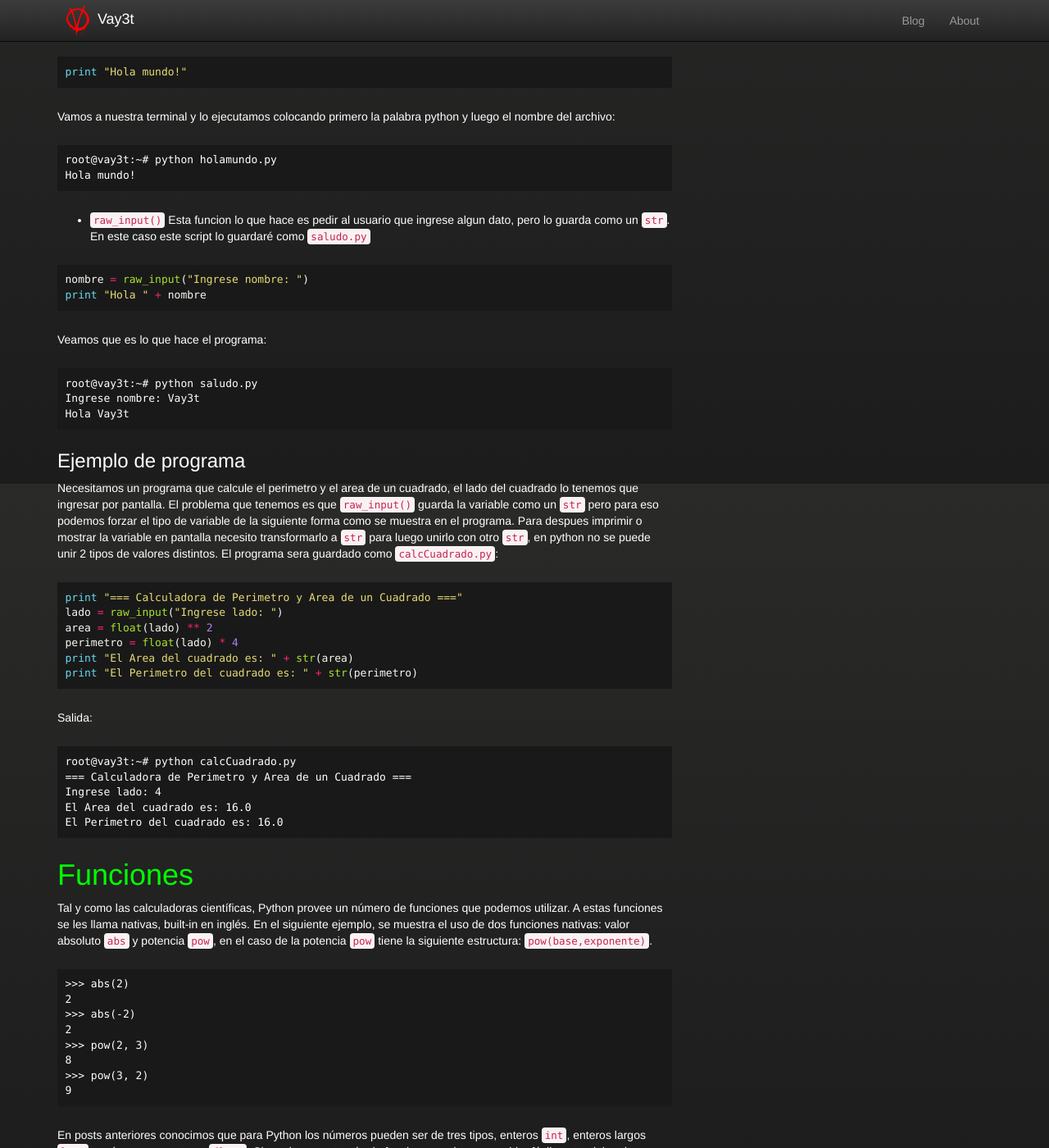
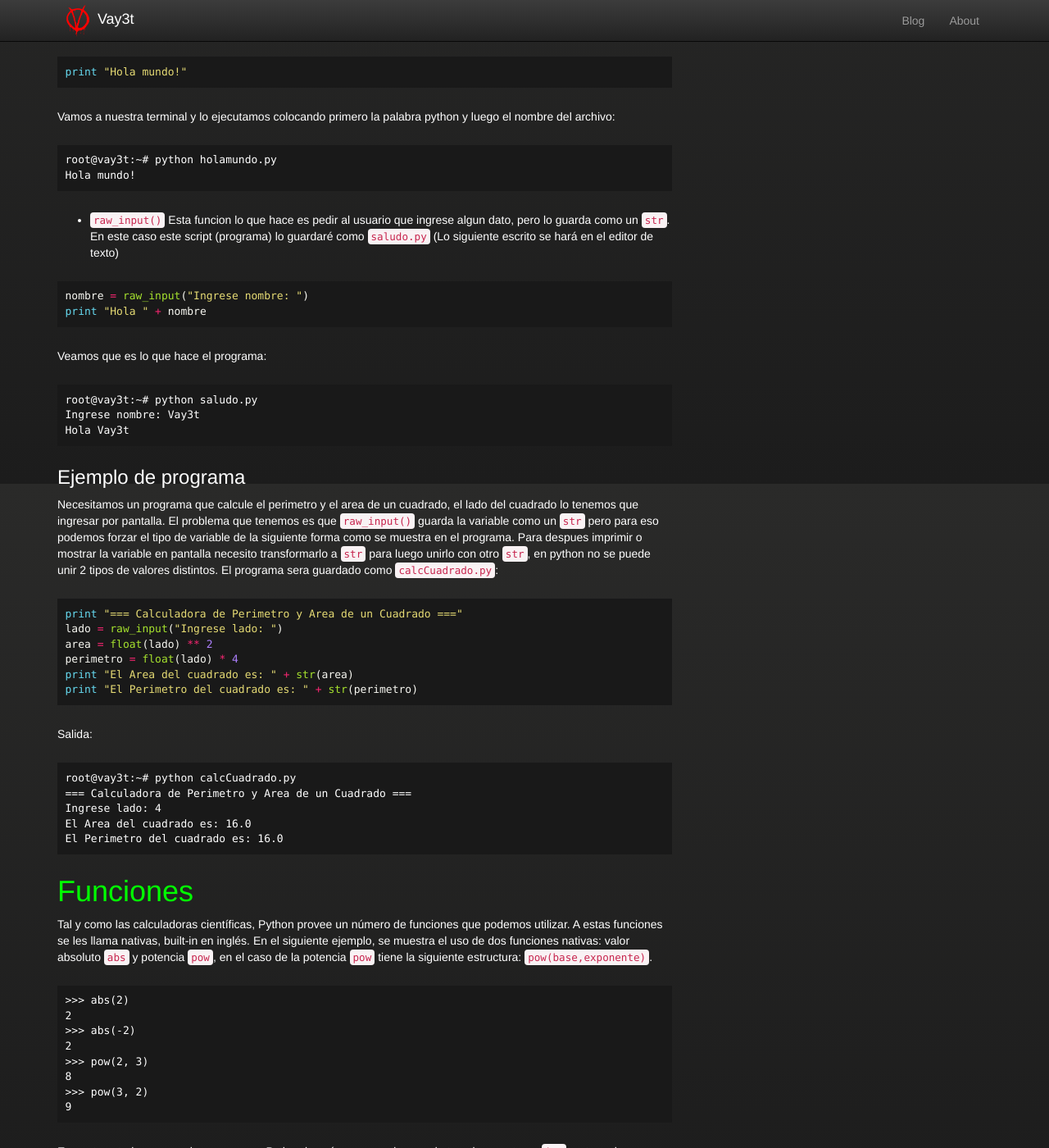
Before and after one commit to pvallejos/pvallejos.github.io, a Jekyll site: the page built from _posts/2017-10-24-Python-Pain-Part-3.md, in a window 1280 px wide and 1400 px high, scrolled down 310 px. Shown: the whole window at 82% size. Built offline with Jekyll 4.4.1, drawn with Linux system fonts in a browser that asks for light colours; nearby versions of some CDN libraries; comment, search, counter and statistics services are not loaded; some of the changed text lies outside the part shown.

Commit message:
Update 2017-10-24-Python-Pain-Part-3.md

````diff
--- a/_posts/2017-10-24-Python-Pain-Part-3.md
+++ b/_posts/2017-10-24-Python-Pain-Part-3.md
@@ -19,7 +19,7 @@
 Hola mundo!
 ```
 
-* `raw_input()` Esta funcion lo que hace es pedir al usuario que ingrese algun dato, pero lo guarda como un `str`. En este caso este script lo guardaré como `saludo.py`
+* `raw_input()` Esta funcion lo que hace es pedir al usuario que ingrese algun dato, pero lo guarda como un `str`. En este caso este script (programa) lo guardaré como `saludo.py` (Lo siguiente escrito se hará en el editor de texto)
 
 ```python
 nombre = raw_input("Ingrese nombre: ")
@@ -78,7 +78,7 @@
 |---|:---|
 `int(x)` | Recibe un número y lo convierte a un entero, si el número no puede ser contenido en 4 bits, se guarda como `long`, en caso de recibir un `float`, el resultado se trunca, no se aproxima.
 `long(x)` | Recibe un número y lo convierte a un entero largo, (sin importar que pueda ser representado como `int`), en caso de recibir un `float`, el resultado se trunca, no se aproxima.
-`float(x)` | Recibe un número y lo convierte a un flotante, en caso de recibir un `float`, el resultado se trunca, no se aproxima.
+`float(x)` | Recibe un número y lo convierte a un flotante, en caso de recibir un `float`, el resultado es el mismo `float`.
 
 ### Creando nuestra propia funcion
 Muchas veces necesitamos alguna funcion, pero esta, no existe en Python, para eso se nos da la facilidad de programar nuestra propia funcion para asi usarla mas adelante. Es un bloque de código que tiene un nombre asociado y ejecuta una serie órdenes retornando un valor, Además puede ser invocado n veces desde el programa
````
